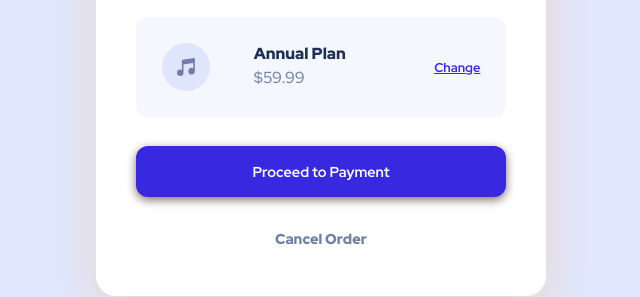
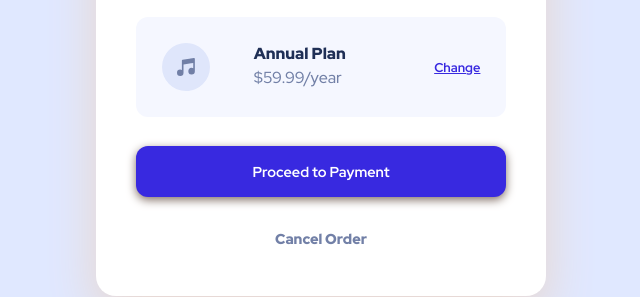
Before and after one commit to Pahuts/frontendChallenge1, a plain HTML site: page index.html in a window 1280 px wide. Shown: the part 453-750 px from the top of the page, 319-959 px from the left. Drawn offline with Linux system fonts and the light colour scheme.

Commit message:
Update index.html

```diff
--- a/index.html
+++ b/index.html
@@ -36,7 +36,7 @@
           <img src="./images/icon-music.svg" alt="" />
           <div class="plan-details">
             <strong>Annual Plan</strong>
-            <p>$59.99</p>
+            <p>$59.99/year</p>
           </div>
           <a href="#" class="change">Change</a>
         </div>
```
